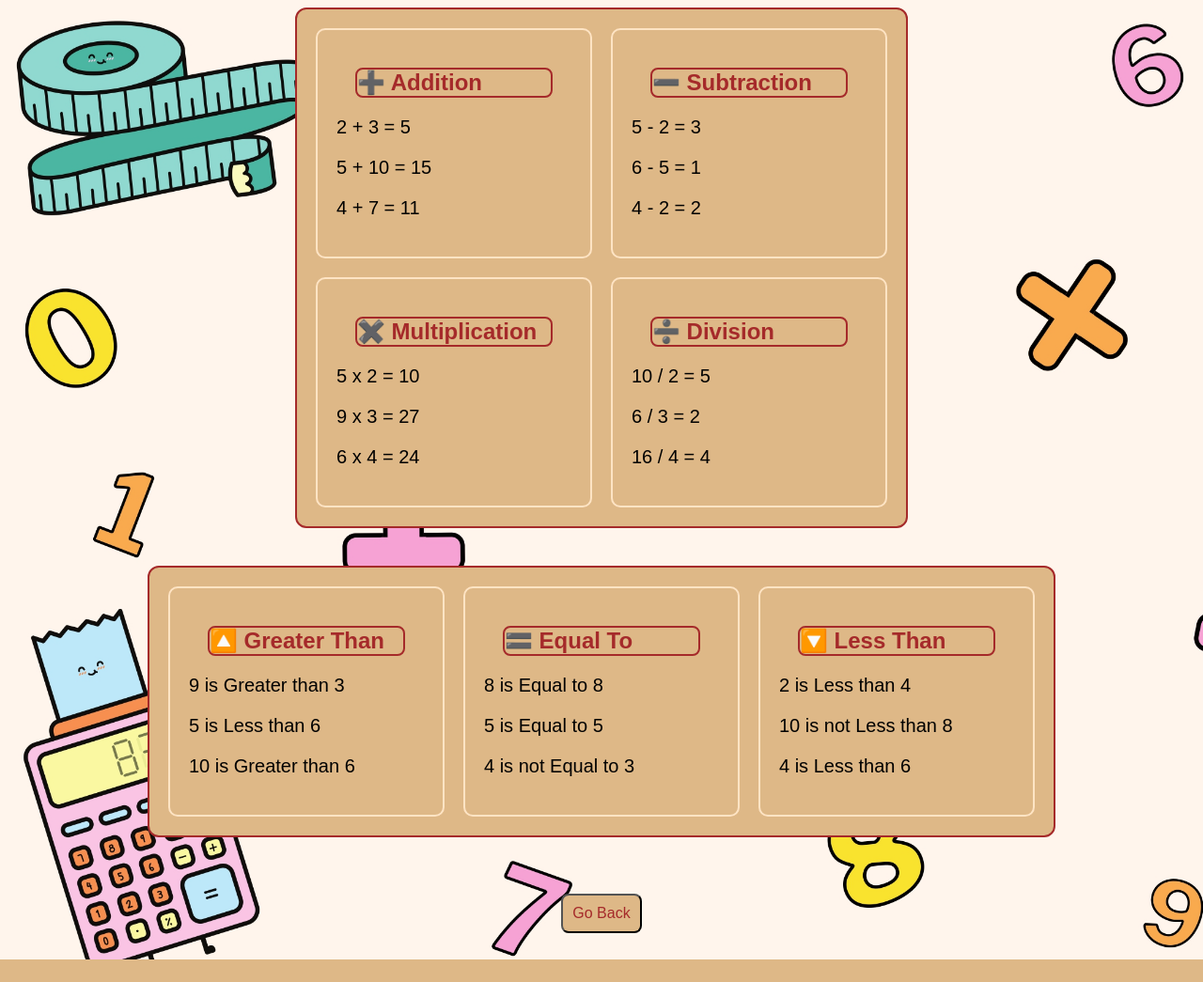
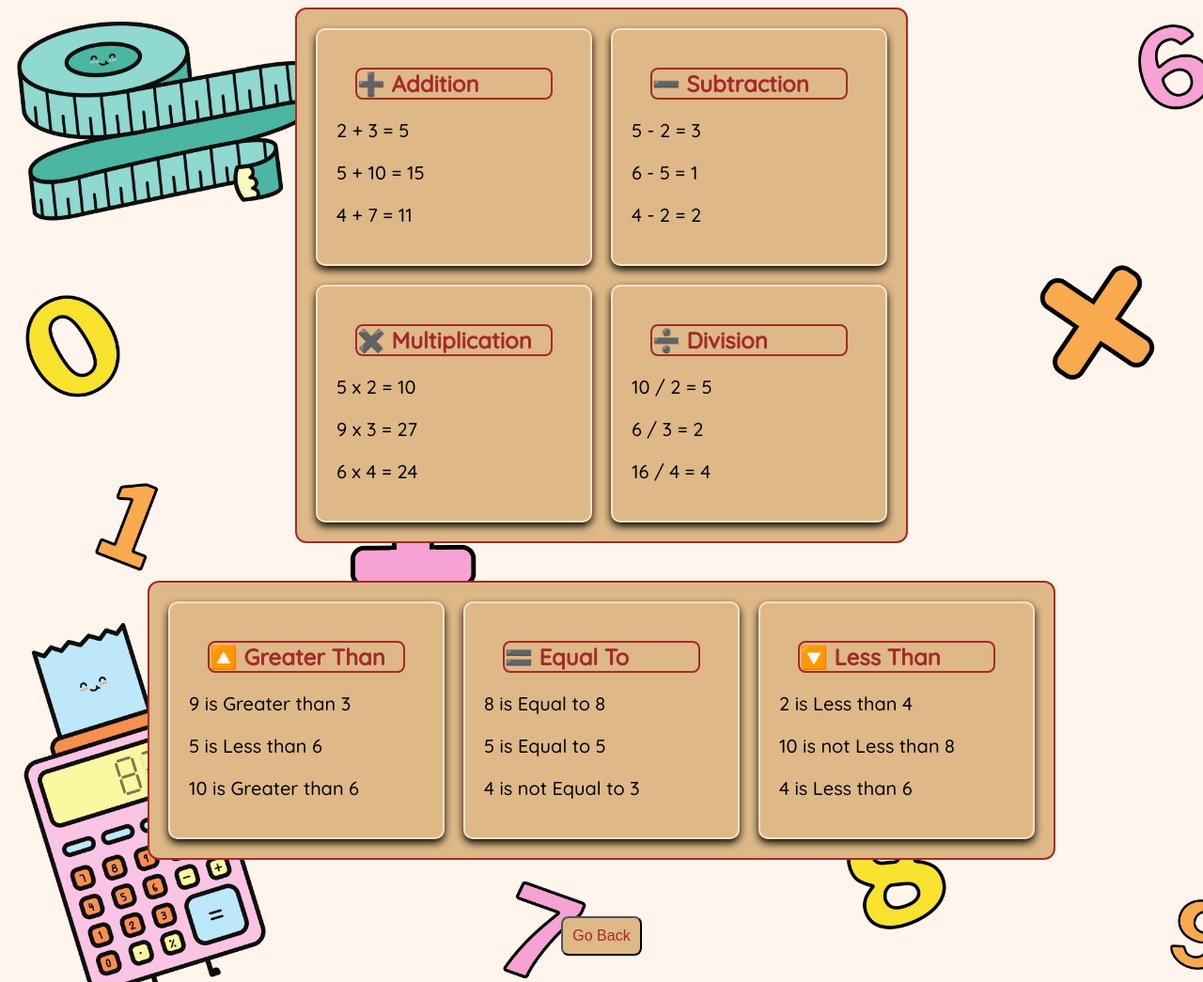
Before and after one commit to SaiZai-bot/AD-Task-1, a PHP site: page /quiz.php in a window 1280 px wide. Shown: the whole page at 94% size. Before the commit the page ends 1021 px from the top, so only its background shows below. Run offline with PHP 8.4, Linux system fonts and the light colour scheme.

Commit message:
Add files via upload

```diff
--- a/quiz.css
+++ b/quiz.css
@@ -1,5 +1,7 @@
+@import url('https://fonts.googleapis.com/css2?family=Quicksand:wght@500&display=swap');
+
 body {
-    font-family: sans-serif;
+    font-family: 'Quicksand', sans-serif;
     display: flex;
     flex-direction: column;
     justify-content: center;
@@ -41,6 +43,7 @@ body {
     border: 2px solid bisque;
     border-radius: 10px;
     width: 250px;
+    box-shadow: 0 4px 8px;
 
 }
 
--- a/quiz.php
+++ b/quiz.php
@@ -127,9 +127,11 @@ Looping -->
         echo "</div>";
 
         echo "</div>";
+
     ?>
     <a href="index.php">
         <button>Go Back</button>
     </a>
+
 </body>
 </html>
--- a/style.css
+++ b/style.css
@@ -1,5 +1,8 @@
+@import url('https://fonts.googleapis.com/css2?family=Quicksand:wght@500&display=swap');
+
+
 body {
-    font-family: sans-serif;
+    font-family: 'Quicksand', sans-serif;
     display: flex;
     height: 100vh;
     flex-direction: column;
```
